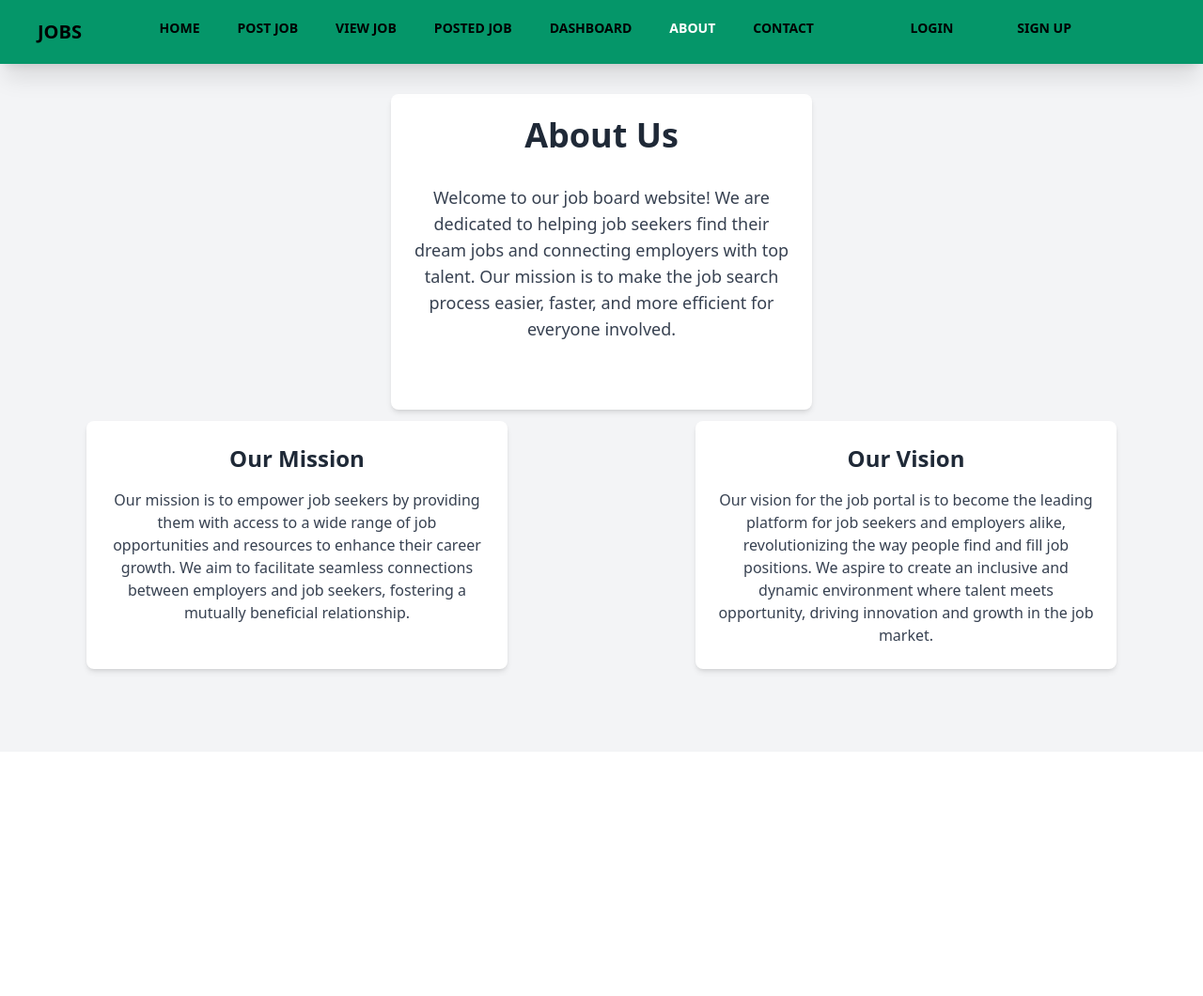
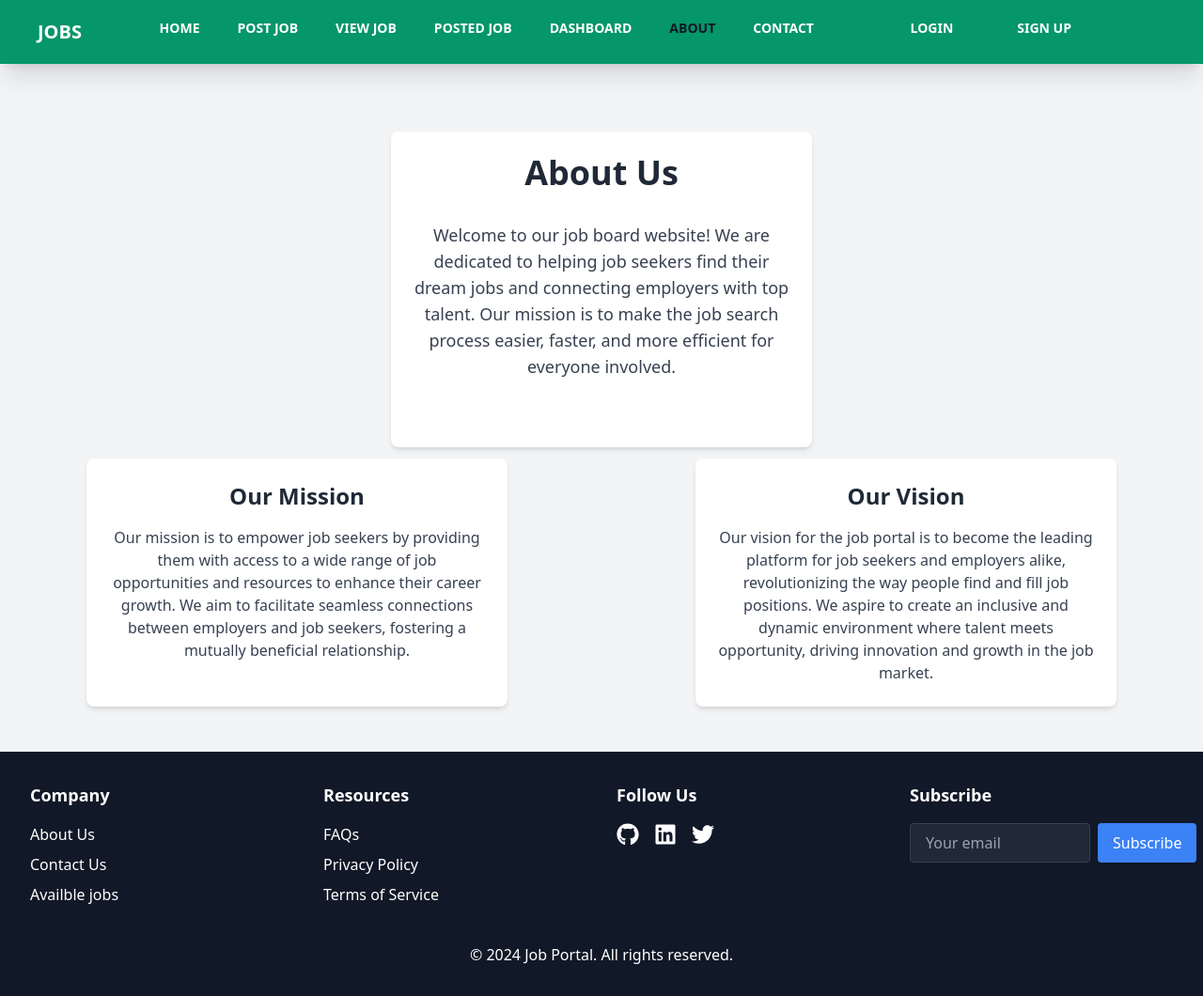
Before and after one commit to HarshulKachariya/job-portal, a React (Vite) app: page /about in a window 1280 px wide. Shown: the whole page at 94% size. Before the commit the page ends 800 px from the top, so only its background shows below. Built offline with nearby package versions, Linux system fonts and the light colour scheme; no server answers.

Commit message:
third commit

```diff
--- a/src/App.jsx
+++ b/src/App.jsx
@@ -1,12 +1,14 @@
 import Header from "./components/Header";
 import { Outlet } from "react-router-dom";
 import "./App.jsx";
+import Footer from "./components/Footer.jsx";
 function App() {
   return (
     <>
       <main className="mx-auto">
         <Header />
         <Outlet />
+        <Footer />
       </main>
     </>
   );
--- a/src/components/About.jsx
+++ b/src/components/About.jsx
@@ -2,7 +2,7 @@ import React from "react";
 
 const AboutPage = () => {
   return (
-    <div className="bg-gray-100 min-h-screen flex justify-center items-center">
+    <div className="bg-gray-100 min-h-screen flex justify-center items-center pt-20">
       <div className="container mx-auto px-4 py-8 flex flex-col gap-3 mt-3">
         <div className="max-w-md mx-auto text-center p-6 bg-white rounded-lg shadow-md">
           <h1 className="text-4xl font-bold text-gray-800 mb-8 text-center">
--- /dev/null
+++ b/src/components/Footer.jsx
@@ -0,0 +1,72 @@
+import React from "react";
+import { FaGithub, FaLinkedin, FaTwitter } from "react-icons/fa";
+import { NavLink } from "react-router-dom";
+
+const Footer = () => {
+  return (
+    <footer className="bg-gray-900 text-white py-8 bottom-0  w-full">
+      <div className="max-w-7xl mx-auto px-4 sm:px-6 lg:px-8">
+        <div className="grid grid-cols-1 md:grid-cols-2 lg:grid-cols-4 gap-8">
+          <div>
+            <h2 className="text-lg font-semibold mb-4">Company</h2>
+            <ul className="space-y-2">
+              <li>
+                <NavLink to="/about">About Us</NavLink>
+              </li>
+              <li>
+                <NavLink to="/contact">Contact Us</NavLink>
+              </li>
+              <li>
+                <NavLink to="/viewJob">Availble jobs</NavLink>
+              </li>
+              <li></li>
+            </ul>
+          </div>
+          <div>
+            <h2 className="text-lg font-semibold mb-4">Resources</h2>
+            <ul className="space-y-2">
+              <li>FAQs</li>
+              <li>Privacy Policy</li>
+              <li>Terms of Service</li>
+            </ul>
+          </div>
+          <div>
+            <h2 className="text-lg font-semibold mb-4">Follow Us</h2>
+            <div className="flex space-x-4">
+              <a href="#" className="hover:text-gray-400">
+                <FaGithub size={24} />
+              </a>
+              <a href="#" className="hover:text-gray-400">
+                <FaLinkedin size={24} />
+              </a>
+              <a href="#" className="hover:text-gray-400">
+                <FaTwitter size={24} />
+              </a>
+            </div>
+          </div>
+          <div>
+            <h2 className="text-lg font-semibold mb-4">Subscribe</h2>
+            <form className="flex space-x-2">
+              <input
+                type="email"
+                placeholder="Your email"
+                className="bg-gray-800 border border-gray-700 rounded px-4 py-2 w-48 focus:outline-none"
+              />
+              <button
+                type="submit"
+                className="bg-blue-500 text-white rounded px-4 py-2 hover:bg-blue-600 focus:outline-none"
+              >
+                Subscribe
+              </button>
+            </form>
+          </div>
+        </div>
+        <div className="mt-8 text-center">
+          <p>&copy; 2024 Job Portal. All rights reserved.</p>
+        </div>
+      </div>
+    </footer>
+  );
+};
+
+export default Footer;
--- a/src/components/Header.jsx
+++ b/src/components/Header.jsx
@@ -52,7 +52,7 @@ const Header = () => {
   // });
 
   return (
-    <header className="w-full py-5 sm:px-10 px-10 flex justify-between items-center bg-emerald-600 shadow-xl fixed">
+    <header className="w-full py-5 sm:px-10 px-10 flex justify-between text-white items-center bg-emerald-600 shadow-xl fixed">
       <nav className="navbar flex w-full ms-0 me-0 relative max-w-[1120px]">
         <h2 className="text-xl font-bold">JOBS</h2>
         <div className="center flex flex-1 justify-center max-sm:hidden max-md:hidden">
@@ -62,8 +62,8 @@ const Header = () => {
               key={item.name}
               className={({ isActive, isPending }) =>
                 !isActive
-                  ? "px-5 text-sm font-semibold uppercase cursor-pointer text-gray hover:text-white transition-all"
-                  : "px-5 text-sm font-semibold uppercase cursor-pointer text-white "
+                  ? "px-5 text-sm font-semibold uppercase  cursor-pointer text-gray hover:text-gray-700 transition-all"
+                  : "px-5 text-sm font-semibold uppercase cursor-pointer text-[#111827] "
               }
             >
               {item.name}
@@ -78,8 +78,8 @@ const Header = () => {
                 key={item.name}
                 className={({ isActive, isPending }) =>
                   !isActive
-                    ? "px-5 text-sm font-semibold uppercase cursor-pointer text-gray hover:text-white transition-all"
-                    : "px-5 text-sm font-semibold uppercase cursor-pointer text-white "
+                    ? "px-5 text-sm font-semibold uppercase cursor-pointer text-gray hover:text-gray-700 transition-all"
+                    : "px-5 text-sm font-semibold uppercase cursor-pointer text-[#111827] "
                 }
               >
                 {item.name}
@@ -116,7 +116,7 @@ const Header = () => {
           {navItem.map((item) => (
             <li
               key={item.id}
-              className="p-4 border-b rounded-xl hover:bg-[#00df9a] duration-300 hover:text-black text-white cursor-pointer border-gray-600"
+              className="p-4 border-b rounded-xl hover:bg-[#00df9a] duration-300 hover:text-gray-600 text-white cursor-pointer border-gray-600"
             >
               <NavLink to={`${item.link}`} onClick={() => setToggle(false)}>
                 {item.name}
@@ -129,7 +129,7 @@ const Header = () => {
             auth.map((item) => (
               <li
                 key={item.id}
-                className="p-4 border-b rounded-xl hover:bg-[#00df9a] duration-300 hover:text-black text-white cursor-pointer border-gray-600"
+                className="p-4 border-b rounded-xl hover:bg-[#00df9a] duration-300 hover:text-gray-600 text-white cursor-pointer border-gray-600"
               >
                 <NavLink to={`${item.link}`}>{item.name}</NavLink>
               </li>
--- a/src/components/SignIn.jsx
+++ b/src/components/SignIn.jsx
@@ -1,4 +1,4 @@
-import React, { useEffect, useState } from "react";
+import React, { useState } from "react";
 import InputBox from "./InputBox";
 import { NavLink, useNavigate } from "react-router-dom";
 import { signInWithEmailAndPassword, onAuthStateChanged } from "firebase/auth";
```
Also changed, not shown: 1 other file (tests, documents, lock files or other folders).
